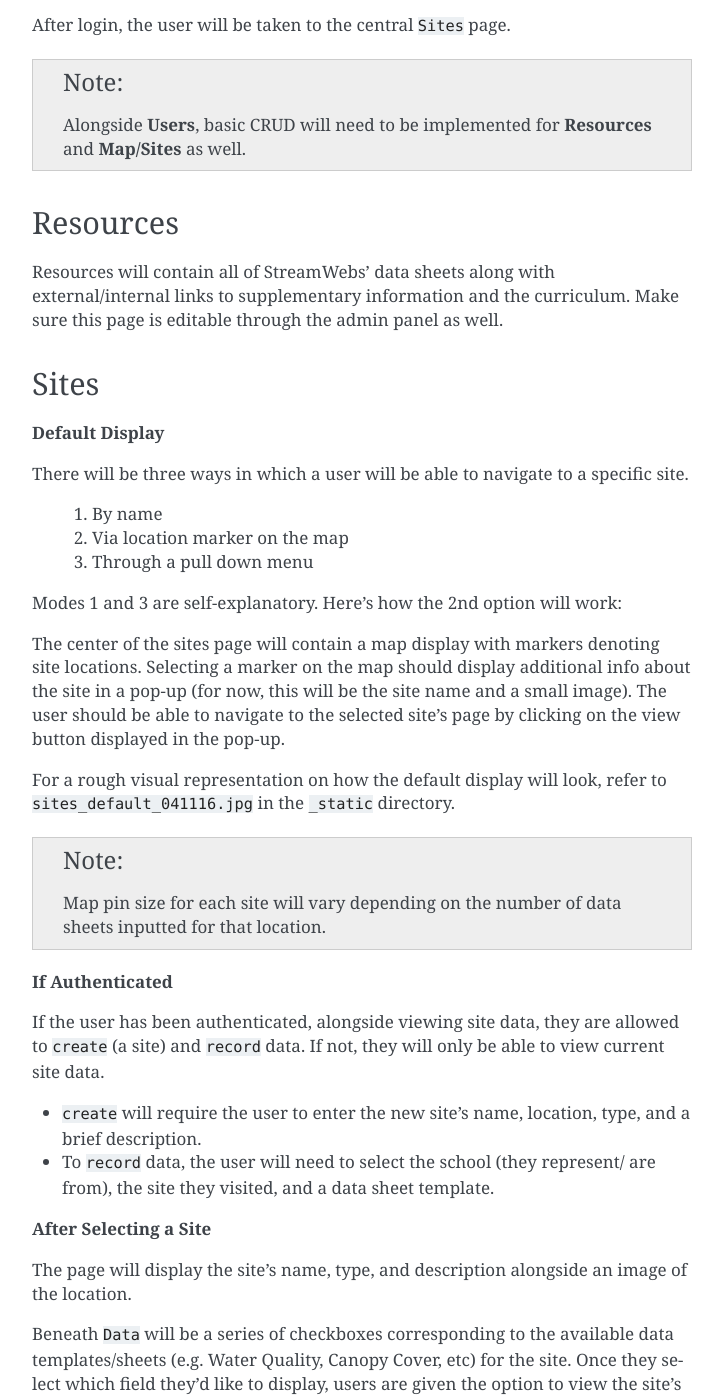
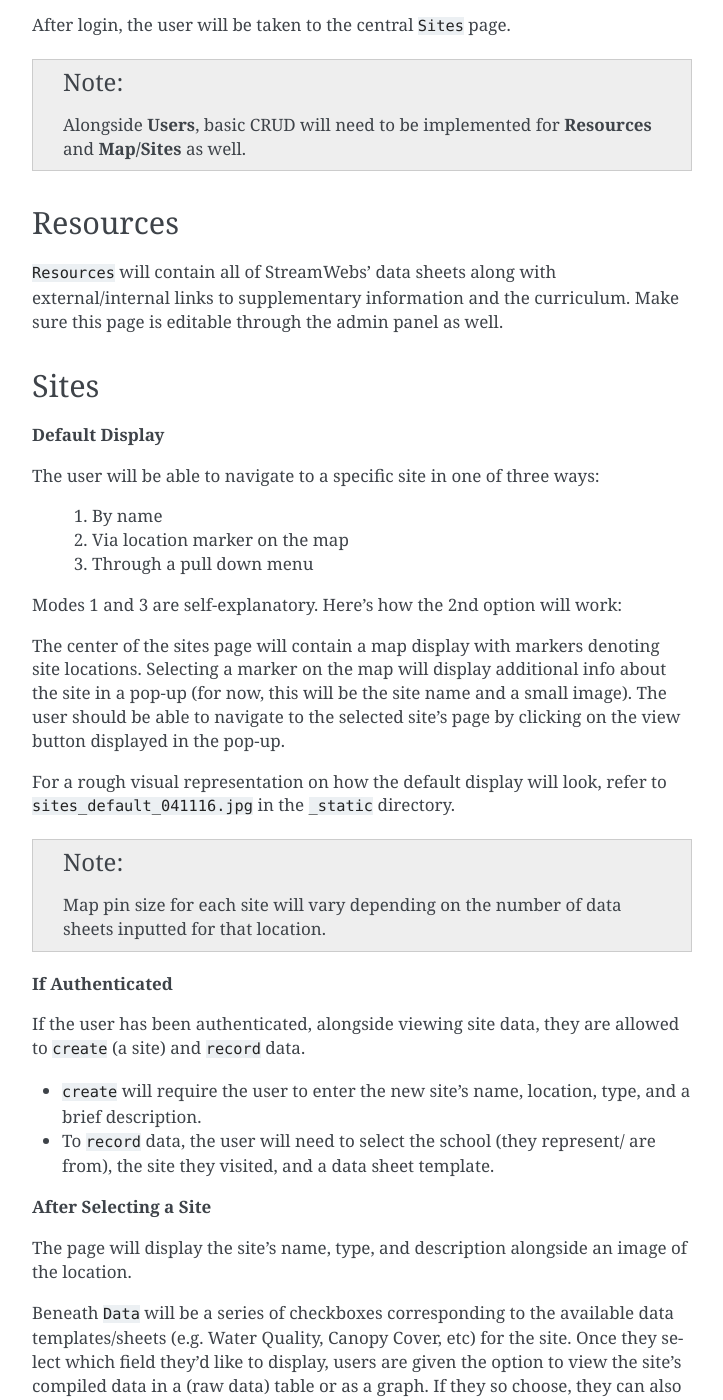
Before and after one commit to osuosl/streamwebs, a Sphinx documentation site: the page built from docs/source/outline.rst, in a window 1280 px wide and 1400 px high, scrolled down 691 px. Shown: the whole window, without its empty margins (388-1111 px from the left). Built offline with Sphinx 7.4.7, drawn with Linux system fonts in a browser that asks for light colours; some of the changed text lies outside the part shown.

```diff
--- a/docs/source/outline.rst
+++ b/docs/source/outline.rst
@@ -44,7 +44,7 @@ After login, the user will be taken to the central ``Sites`` page.
 Resources
 ---------
 
-Resources will contain all of StreamWebs' data sheets along with
+``Resources`` will contain all of StreamWebs' data sheets along with
 external/internal links to supplementary information and the curriculum. Make
 sure this page is editable through the admin panel as well.
 
@@ -53,8 +53,7 @@ Sites
 
 **Default Display**
 
-There will be three ways in which a user will be able to navigate to a specific
-site.
+The user will be able to navigate to a specific site in one of three ways:
 
   #) By name
   #) Via location marker on the map
@@ -63,7 +62,7 @@ site.
 Modes 1 and 3 are self-explanatory. Here's how the 2nd option will work:
 
 The center of the sites page will contain a map display with markers denoting
-site locations. Selecting a marker on the map should display additional info
+site locations. Selecting a marker on the map will display additional info
 about the site in a pop-up (for now, this will be the site name and a small
 image). The user should be able to navigate to the selected site's page by
 clicking on the view button displayed in the pop-up.
@@ -79,8 +78,7 @@ to ``sites_default_041116.jpg`` in the ``_static`` directory.
 **If Authenticated**
 
 If the user has been authenticated, alongside viewing site data, they are
-allowed to ``create`` (a site) and ``record`` data. If not, they will only
-be able to view current site data.
+allowed to ``create`` (a site) and ``record`` data.
 
 * ``create`` will require the user to enter the new site's name, location,
   type, and a brief description.
```
Also changed, not shown: other parts of docs/source/outline.rst (+2 -2 lines), README.md (+12 -2 lines).
